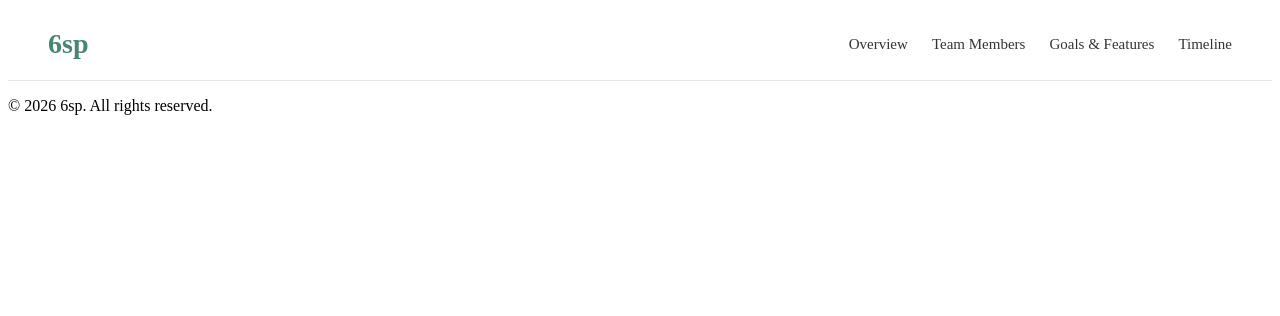
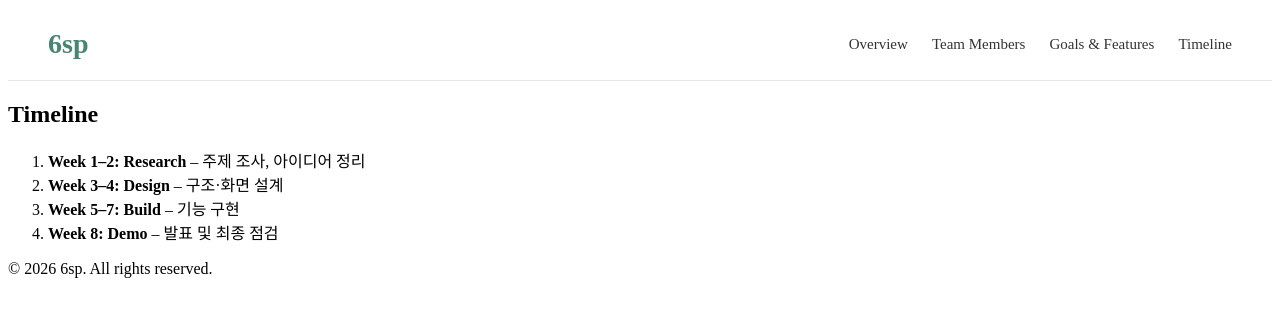
Before and after one commit to Mingyeong-Kang/6sp-homepage, a plain HTML site: page index.html in a window 1280 px wide. Drawn offline with Linux system fonts and the light colour scheme.

Commit message:
feat: Timeline 섹션 추가 (임시)

```diff
--- a/index.html
+++ b/index.html
@@ -54,6 +54,15 @@
         <!-- Goals & Features -->
 
         <!-- Timeline -->
+        <section id="timeline">
+            <h2>Timeline</h2>
+            <ol>
+                <li><strong>Week 1–2: Research</strong> – 주제 조사, 아이디어 정리</li>
+                <li><strong>Week 3–4: Design</strong> – 구조·화면 설계</li>
+                <li><strong>Week 5–7: Build</strong> – 기능 구현</li>
+                <li><strong>Week 8: Demo</strong> – 발표 및 최종 점검</li>
+            </ol>
+        </section>
 
     </main>
 
```
